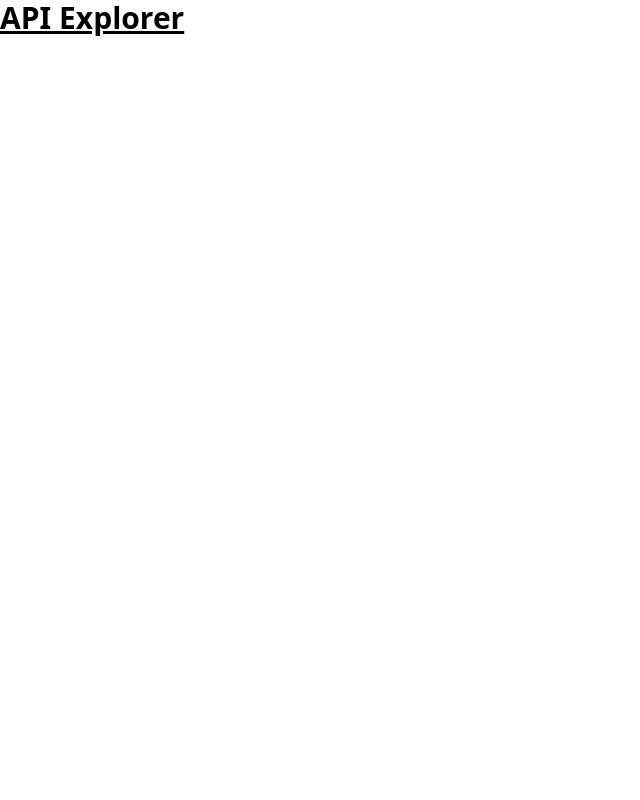
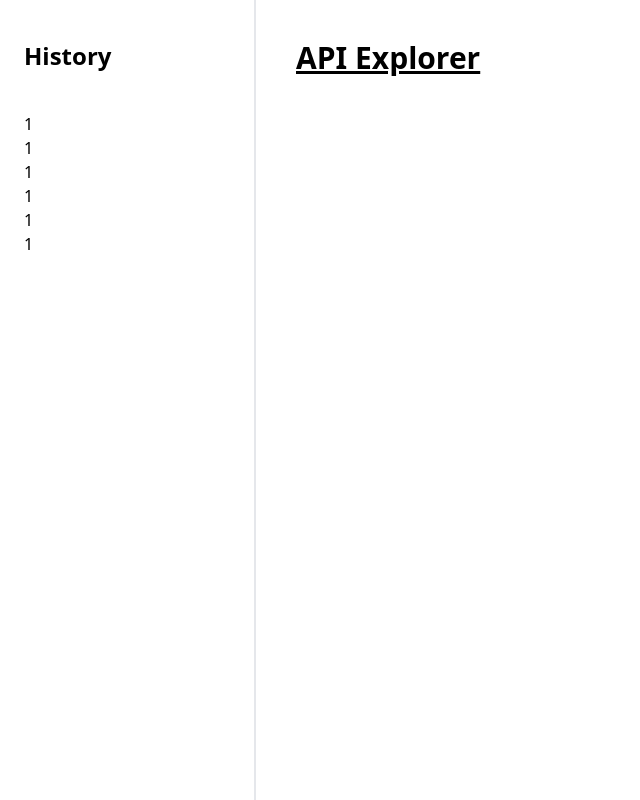
Before and after one commit to ihossen016/api-explorer, a React (Vite) app: page / in a window 1280 px wide. Shown: the whole page, without its empty margins (0-640 px from the left). Built offline with nearby package versions, Linux system fonts and the light colour scheme.

Commit message:
sidebar structure created

```diff
--- a/src/App.jsx
+++ b/src/App.jsx
@@ -1,8 +1,14 @@
+import History from "./components/History";
+
 function App() {
     return (
-        <>
-            <h1 className="text-3xl font-bold underline">API Explorer</h1>
-        </>
+        <div className="flex justify-start items-start">
+            <History />
+
+            <div className="py-10 pl-[20%] md:pl-10">
+                <h1 className="text-3xl font-bold underline">API Explorer</h1>
+            </div>
+        </div>
     );
 }
 
--- /dev/null
+++ b/src/components/History.jsx
@@ -0,0 +1,39 @@
+import React, { useState } from "react";
+
+function History() {
+    const [mobileWidth, setMobileWidth] = useState(false);
+
+    return (
+        <div
+            className={`w-[${
+                mobileWidth ? "70%" : "15%"
+            }] absolute z-50 md:static ${
+                mobileWidth ? "px-5" : "px-3"
+            } md:w-[20%] min-h-screen md:px-6 border-r-2 py-10 overflow-hidden bg-white`}
+        >
+            <div className="flex justify-start items-start gap-4">
+                <img
+                    className="md:hidden"
+                    src="./history.svg"
+                    alt="history-icon"
+                    onClick={() => setMobileWidth(!mobileWidth)}
+                />
+                <div className="w-full">
+                    <h2 className="text-lg font-black text-right md:text-left md:text-2xl">
+                        History
+                    </h2>
+                    <ul className="pt-10">
+                        <li>1</li>
+                        <li>1</li>
+                        <li>1</li>
+                        <li>1</li>
+                        <li>1</li>
+                        <li>1</li>
+                    </ul>
+                </div>
+            </div>
+        </div>
+    );
+}
+
+export default History;
```
Also changed, not shown: public/history.svg (added).
